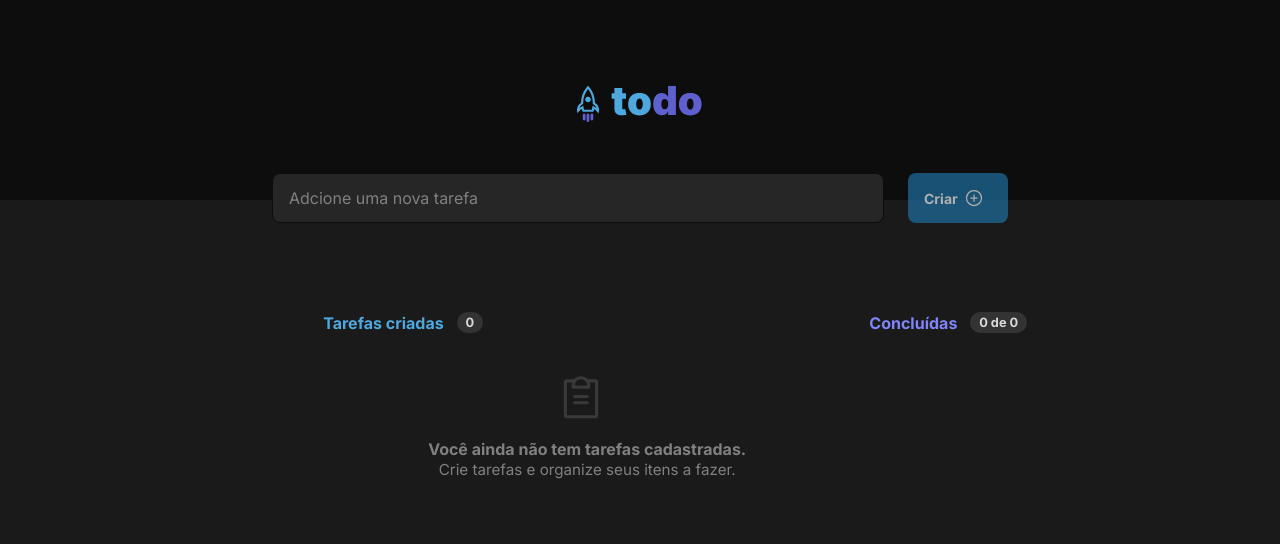
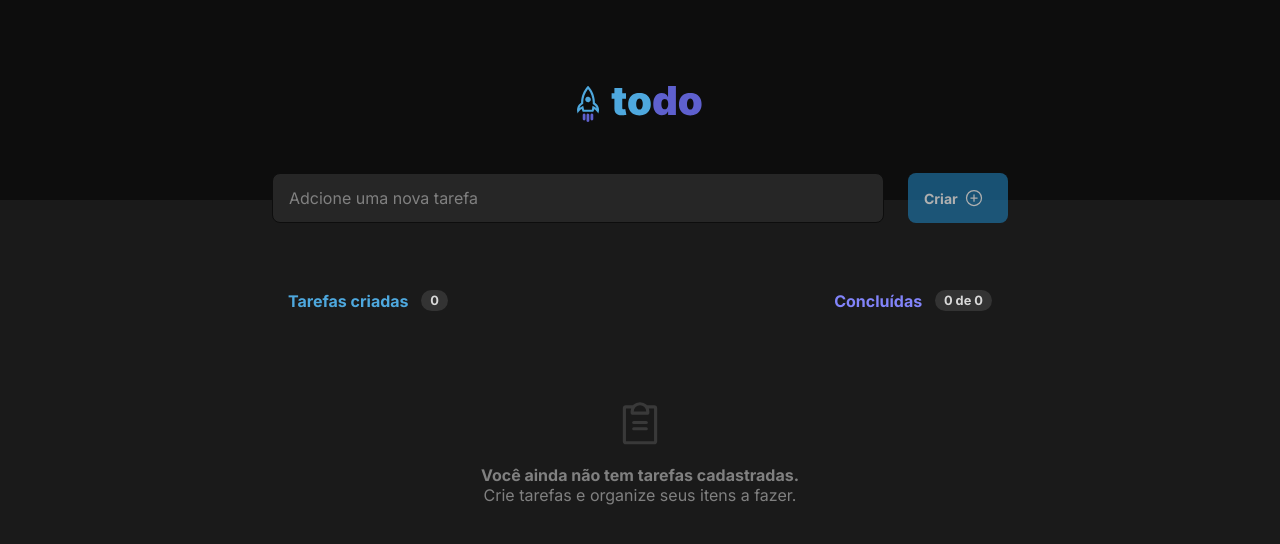
Before and after one commit to Coastony/to-do-list, a React (Vite) app: page / in a window 1280 px wide. Shown: the top 544 px of the page. Built offline with nearby package versions, Linux system fonts and the light colour scheme.

Commit message:
Update Tasks.module.css

```diff
--- a/src/components/Tasks/Tasks.module.css
+++ b/src/components/Tasks/Tasks.module.css
@@ -62,122 +62,23 @@
     font-weight: 700;
 }
 
-/* MEDIA QUERIES */
-
-@media only screen and (min-width: 375px) {
+@media screen and (max-width: 768px) {
     .tasks {
-        margin-top: 7rem;
+        padding: 0 2rem;
     }
 
     .header {
         display: grid;
-        gap: 15px;
-    }
-
-    .concluded {
-        margin-bottom: 0rem;
-    }
-
-    .empty {
-        margin-top: 1rem;
-        display: grid;
-        text-align: left;
-        padding: 0 1rem;
-    }
-
-    .empty svg {
-        margin-left: 7.6rem;
-    }
-
-    .empty p {
-        font-size: 0.8em;
-        margin-left: 2em;
-    }
-
-    .empty span {
-        font-size: 0.95em;
-    }
-}
-
-@media only screen and (min-width: 768px) {
-    .tasks {
-        margin-left: 8rem;
-    }
-
-    .header {
-        display: flex;
-        justify-content: space-between;
-    }
-
-    .concluded {
-        margin-bottom: 0;
-        margin-right: 13rem;
-    }
-
-    .empty {
-        margin-left: 4rem;
-    }
-
-    .empty svg {
-        margin-left: 8rem;
-    }
-
-    .empty p {
-        font-size: 0.8em;
-        margin-left: 2em;
-    }
-}
-
-@media only screen and (min-width: 1000px) {
-    .tasks {
-        margin-left: 15rem;
-    }
-
-    .header {
-        display: flex;
-        justify-content: space-between;
-    }
-
-    .empty {
         text-align: center;
         align-items: center;
         justify-content: center;
+        gap: 1.2rem;
     }
 
-    .empty {
-        margin-right: 15rem;
-    }
-
-    .empty svg {
-        margin-left: 8rem;
-    }
-
-    .empty p {
-        font-size: 1em;
-        margin-left: 0em;
+    @media screen and (min-width: 768px) and (max-width: 1024px) {
+        .header {
+            display: flex;
+            justify-content: space-between;
+        }
     }
 }
-
-@media only screen and (min-width: 1200px) {
-    .tasks{
-        margin-left: 19.2rem;
-    }
-}
-
-@media only screen and (min-width: 1330px) {
-    .tasks {
-        margin-left: 25rem;
-    }
-
-    .empty {
-        margin-right: 16rem;
-    }
-
-    .empty svg {
-        margin-left: 8rem;
-    }
-
-    .empty p {
-        font-size: 1em;
-    }
-}
```
